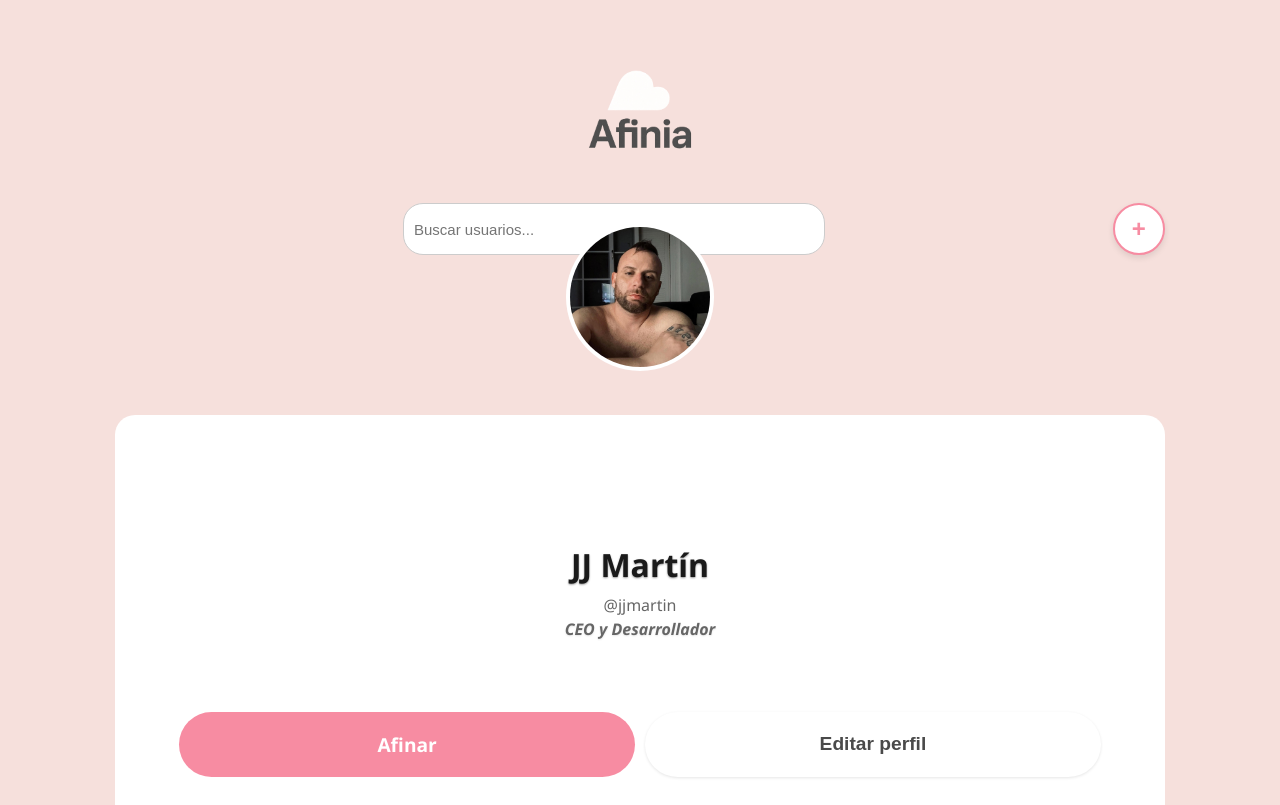
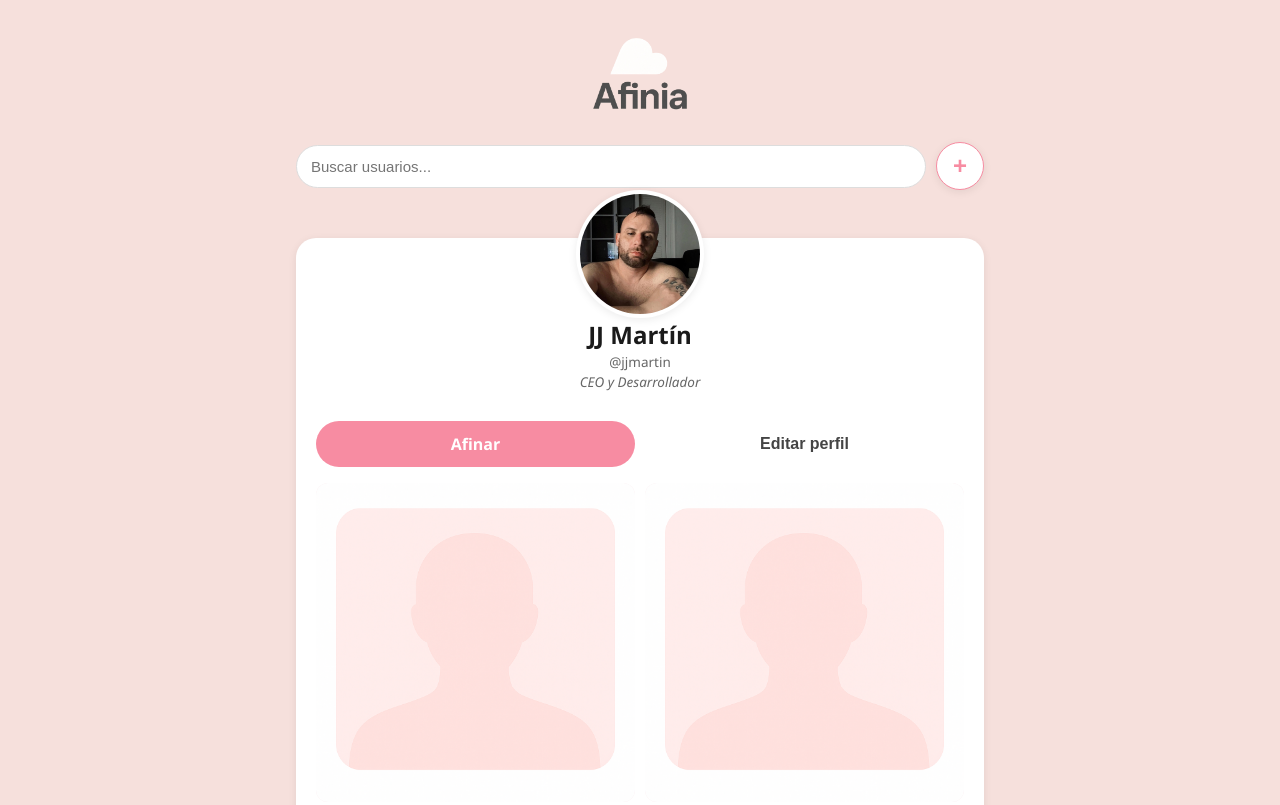
Before and after one commit to NAZANTFE/AFINIANAZAN, a plain HTML site: page docs/index.html in a window 1280 px wide. Shown: the top 805 px of the page. Drawn offline with Linux system fonts and the light colour scheme; no server answers.

Commit message:
Update estilos-perfil.css

```diff
--- a/docs/estilos-perfil.css
+++ b/docs/estilos-perfil.css
@@ -1,300 +1,209 @@
-body {
-  font-family: 'Segoe UI', sans-serif;
-  background-color: #f6e0dc;
-  margin: 0;
-  padding: 0;
-  color: #1a1a1a;
+/* ===== Base ===== */
+:root{
+  --rosa:#f6e0dc;
+  --rosa-strong:#f78ca2;
+  --txt:#1a1a1a;
+  --muted:#666;
+  --card:#fff;
+  --shadow:0 2px 8px rgba(0,0,0,.08);
+  --radius:20px;
 }
 
-.contenedor {
-  max-width: 90%;
-  margin: auto;
-  padding: 4vw;
-  box-sizing: border-box;
+*{box-sizing:border-box}
+html,body{margin:0;padding:0}
+body{
+  font-family: "Segoe UI", system-ui, -apple-system, Arial, sans-serif;
+  background: var(--rosa);
+  color: var(--txt);
 }
 
-.logo-contenedor {
-  display: flex;
-  justify-content: center;
-  margin-top: 0;
-  margin-bottom: 5vh;
-  position: relative;
-  z-index: 3;
+/* ===== Contenedor ===== */
+.contenedor{
+  width: 100%;
+  max-width: 420px;         /* 📱 tamaño cómodo para móvil */
+  margin: 0 auto;
+  padding: 16px;
 }
 
-.logo-afinia {
-  width: 20vw;
-  max-width: 120px;
-  height: auto;
+/* ===== Logo ===== */
+.logo-contenedor{
+  display:flex;justify-content:center;align-items:center;
+  margin: 4px 0 12px;
+}
+.logo-afinia{ width: 110px; height:auto; }
+
+/* ===== Header: buscador + + ===== */
+header{
+  display:flex; align-items:center; gap:10px;
+  margin-bottom: 12px;
+}
+.buscador{
+  flex:1;
+  padding: 12px 14px;
+  font-size: 15px;
+  border: 1.5px solid #ddd;
+  border-radius: 999px;
+  background:#fff;
+  outline:none;
+}
+.boton-plus{
+  flex:0 0 48px;
+  height:48px; width:48px;
+  border-radius: 50%;
+  border:1.5px solid var(--rosa-strong);
+  color: var(--rosa-strong);
+  background:#fff;
+  font-weight:700; font-size:24px;
+  display:flex; align-items:center; justify-content:center;
+  cursor:pointer;
+  box-shadow: var(--shadow);
 }
 
-header {
-  display: flex;
-  justify-content: space-between;
-  align-items: center;
-  margin-top: -1vh;
-  margin-bottom: 2vh;
-  position: relative;
-  z-index: 2;
+/* ===== Tarjeta de perfil ===== */
+.perfil{
+  position:relative;
+  background: var(--card);
+  border-radius: var(--radius);
+  box-shadow: var(--shadow);
+  padding: 64px 16px 16px;      /* deja hueco a la foto */
+  margin-top: 48px;             /* distancia respecto al header */
+  text-align:center;
 }
 
-.buscador {
-  width: 90%; /* un poco más pequeño que todo el contenedor */
-  max-width: 400px; /* no crece infinito en pantallas grandes */
-  height: 38px; /* más compacto */
-  font-size: 15px;
-  padding: 6px 10px;
-  border-radius: 20px; /* más redondeado y moderno */
-  border: 1px solid #ccc;
-  outline: none;
-  display: block;
-  margin: 0 auto; /* centrado */
+/* Foto circular que flota encima de la tarjeta */
+.foto-perfil-progreso{
+  position:absolute;
+  top: -40px; left: 50%; transform: translateX(-50%);
+  width: 112px; height:112px;   /* 📏 tamaño equilibrado */
+  border-radius: 50%;
+  padding: 4px;
+  background: #fff;
+  display:flex; align-items:center; justify-content:center;
+  box-shadow: var(--shadow);
+  z-index:2;
+}
+.foto-perfil{
+  width: 100%; height: 100%;
+  border-radius: 50%;
+  object-fit: cover;
+  display:block;
 }
 
-
-.boton-plus {
-  width: 90%;
-  max-width: 52px;
-  height: 13vw;
-  max-height: 52px;
-  font-size: 1.5rem;
-  border: 2px solid #f78ca2;
-  border-radius: 50%;
-  background-color: white;
-  color: #f78ca2;
-  font-weight: bold;
-  cursor: pointer;
-  display: flex;
-  align-items: center;
-  justify-content: center;
-  transition: all 0.2s ease;
-  box-shadow: 0 3px 6px rgba(0, 0, 0, 0.1);
+/* Texto perfil */
+.info-perfil h2{
+  margin: 8px 0 2px;
+  font-size: 22px; font-weight: 700;
+}
+.info-perfil p{
+  margin: 0 0 2px;
+  font-size: 13.5px; color: var(--muted);
+}
+.rol{
+  font-style: italic;
+  font-size: 15px;
+  color:#7a7a7a;
+  margin-top: 2px;
 }
 
-.boton-plus:hover {
-  background-color: #fce7ec;
+/* ===== Parámetros (lista top) ===== */
+.parametros{
+  margin-top: 16px;
+  display: flex; flex-direction: column; gap: 10px;
+  text-align:left;
+}
+.parametro{
+  display:flex; align-items:center; gap:10px;
+}
+.nombre-parametro{
+  flex: 0 0 120px;
+  font-weight: 600; font-size: 14px;
+}
+.barra-base{
+  flex:1; height: 20px;
+  background:#f1f1f1;
+  border-radius: 999px;
+  overflow:hidden;
+}
+.barra{
+  height:100%;
+  display:flex; align-items:center; justify-content:flex-end;
+  padding-right:8px;
+  color:#222;
+  font-weight:700; font-size:12px;
 }
 
-.perfil {
-  background-color: white;
-  border-radius: 20px;
-  padding: 18vh 5vw 4vh;
-  text-align: center;
-  color: #333;
-  position: relative;
-  margin-top: 20vh;
-  z-index: 2;
+/* Colores barras (coinciden con tu paleta) */
+.verde   { background:#7ce9b1; }
+.rojo    { background:#f7a1a1; }
+.azul    { background:#c7e1f6; }
+.dorado  { background:#fbeac3; color:#222;}
+.lavanda { background:#e4c7f5; }
+.coral   { background:#f7c8b2; }
+.oliva   { background:#d4eac1; }
+.lila    { background:#d8ccf1; }
+.amarillo{ background:#fff0b3; color:#333; }
+
+/* ===== Botones ===== */
+.botones-dobles{
+  display:flex; gap:10px; margin-top: 14px;
+}
+.botones-dobles .boton-afinar,
+.botones-dobles .editar{
+  flex:1;
+  padding: 12px 0;
+  border-radius: 999px;
+  font-weight:700;
+  font-size: 16px;
+  text-align:center;
+  border:none; cursor:pointer;
+}
+.boton-afinar{
+  background: var(--rosa-strong);
+  color:#fff; text-decoration:none; display:block;
+}
+.editar{
+  background:#fff; color:#444; border:1.5px solid #ddd;
 }
 
-.foto-perfil-progreso {
-  width: 30vw;
-  max-width: 140px;
-  height: 30vw;
-  max-height: 140px;
-  border-radius: 50%;
-  position: absolute;
-  top: -15vw;
-  left: 50%;
-  transform: translateX(-50%);
-  background: white;
-  display: flex;
-  align-items: center;
-  justify-content: center;
-  padding: 4px;
-  z-index: 4;
+/* ===== Galería privada ===== */
+.galeria-privada{
+  margin-top: 16px;
+  display:grid; grid-template-columns: repeat(2, 1fr);
+  gap:10px;
+}
+.foto-extra{
+  width: 100%; aspect-ratio: 1 / 1;
+  background:#fdebed;
+  border-radius: 12px; overflow:hidden; position:relative;
+}
+.foto-extra img{
+  width:100%; height:100%; object-fit:cover;
+  display:block;
+}
+.input-foto{ display:none; }
+
+/* ===== Borde por parámetro top (si lo usas) ===== */
+.borde-verde{ box-shadow:0 0 0 4px #7ce9b1 inset; }
+.borde-rojo{ box-shadow:0 0 0 4px #f7a1a1 inset; }
+.borde-azul{ box-shadow:0 0 0 4px #c7e1f6 inset; }
+.borde-dorado{ box-shadow:0 0 0 4px #fbeac3 inset; }
+.borde-lavanda{ box-shadow:0 0 0 4px #e4c7f5 inset; }
+.borde-coral{ box-shadow:0 0 0 4px #f7c8b2 inset; }
+.borde-oliva{ box-shadow:0 0 0 4px #d4eac1 inset; }
+.borde-lila{ box-shadow:0 0 0 4px #d8ccf1 inset; }
+.borde-amarillo{ box-shadow:0 0 0 4px #fff0b3 inset; }
+
+/* ===== Ajustes para pantallas medianas (tablets) ===== */
+@media (min-width: 480px){
+  .contenedor{ max-width: 520px; }
+  .foto-perfil-progreso{ width: 120px; height:120px; top:-44px; }
+  .info-perfil h2{ font-size:24px; }
 }
 
-.foto-perfil {
-  width: 100%;
-  height: 100%;
-  border-radius: 50%;
-  object-fit: cover;
-  border: 12px solid transparent;
+/* ===== Ajustes para escritorio ===== */
+@media (min-width: 768px){
+  .contenedor{ max-width: 720px; }
+  .perfil{ padding: 72px 20px 20px; }
+  .foto-perfil-progreso{ width: 128px; height:128px; top:-48px; }
+  .nombre-parametro{ flex-basis: 140px; }
 }
-
-.borde-verde     { border-color: #7ce9b1; }
-.borde-rojo      { border-color: #f7a1a1; }
-.borde-azul      { border-color: #c7e1f6; }
-.borde-dorado    { border-color: #fbeac3; }
-.borde-lavanda   { border-color: #e4c7f5; }
-.borde-coral     { border-color: #f7c8b2; }
-.borde-oliva     { border-color: #d4eac1; }
-.borde-lila      { border-color: #d8ccf1; }
-.borde-amarillo  { border-color: #fff0b3; }
-
-.perfil h2 {
-  margin-top: -2vh;
-  margin-bottom: 1vh;
-  font-size: 2rem;
-  font-weight: 600;
-  color: #1a1a1a;
-  text-shadow: 0 1px 2px rgba(0, 0, 0, 0.4);
-}
-
-.perfil p {
-  margin: 0.2vh 0;
-  font-size: 1rem;
-  color: #666;
-}
-
-.rol {
-  font-style: italic;
-  font-size: 1.3rem;
-  font-weight: 600;
-  color: #888;
-  margin-bottom: 1.5vh;
-  text-shadow: 0 1px 2px rgba(0,0,0,0.1);
-}
-
-.parametros {
-  margin-top: 4vh;
-  display: flex;
-  flex-direction: column;
-  gap: 16px;
-}
-
-.parametro {
-  display: flex;
-  align-items: center;
-  justify-content: space-between;
-}
-
-.nombre-parametro {
-  width: 40%;
-  font-weight: bold;
-  font-size: 1rem;
-  color: #1a1a1a;
-  text-align: left;
-}
-
-.barra-base {
-  flex: 1;
-  height: 26px;
-  background-color: #f1f1f1;
-  border-radius: 999px;
-  display: flex;
-  align-items: center;
-  overflow: hidden;
-  margin-left: 10px;
-}
-
-.barra {
-  height: 100%;
-  border-radius: 999px;
-  display: flex;
-  align-items: center;
-  justify-content: flex-end;
-  padding-right: 10px;
-  font-weight: bold;
-  color: white;
-  position: relative;
-}
-
-.verde    { background-color: #7ce9b1; }
-.rojo     { background-color: #f7a1a1; }
-.azul     { background-color: #c7e1f6; }
-.dorado   { background-color: #fbeac3; }
-.lavanda  { background-color: #e4c7f5; }
-.coral    { background-color: #f7c8b2; }
-.oliva    { background-color: #d4eac1; }
-.lila     { background-color: #d8ccf1; }
-.amarillo { background-color: #fff0b3; }
-
-.porcentaje {
-  font-size: 0.9rem;
-  color: #333;
-  margin-left: 6px;
-  font-weight: bold;
-}
-
-.botones-dobles {
-  display: flex;
-  justify-content: space-between;
-  margin-top: 5vh;
-  gap: 10px;
-}
-
-.botones-dobles button,
-.botones-dobles .boton-afinar {
-  width: 50%;
-  padding: 1.2rem 0;
-  font-size: 1.2rem;
-  font-weight: 600;
-  border-radius: 999px;
-  border: none;
-  cursor: pointer;
-  text-align: center;
-}
-
-.boton-afinar {
-  background-color: #f78ca2;
-  color: white;
-  text-decoration: none;
-  display: block;
-}
-
-.editar {
-  background-color: white;
-  color: #4a4a4a;
-  border: 2px solid #dddddd;
-  box-shadow: 0px 1px 3px rgba(0,0,0,0.1);
-}
-
-.galeria-privada {
-  margin-top: 6vh;
-  display: grid;
-  grid-template-columns: repeat(2, 1fr);
-  gap: 12px;
-  justify-items: center;
-}
-
-.foto-extra {
-  width: 45vw;
-  max-width: 180px;
-  height: 45vw;
-  max-height: 180px;
-  background-color: #fcdede;
-  border-radius: 12px;
-  overflow: hidden;
-  position: relative;
-  cursor: pointer;
-}
-
-.foto-extra img {
-  width: 100%;
-  height: 100%;
-  object-fit: cover;
-  opacity: 0.8;
-  transition: 0.3s;
-}
-
-.foto-extra:hover img {
-  opacity: 1;
-}
-
-.input-foto {
-  display: none;
-}
-
-/* MEDIA QUERY PARA MÓVILES PEQUEÑOS */
-@media (max-width: 450px) {
-  .logo-afinia {
-    width: 100px;
-  }
-
-  .buscador {
-    font-size: 0.9rem;
-  }
-
-  .rol {
-    font-size: 1.1rem;
-  }
-
-  .barra-base {
-    height: 22px;
-  }
-
-  .porcentaje {
-    font-size: 0.8rem;
-  }
-}
```
